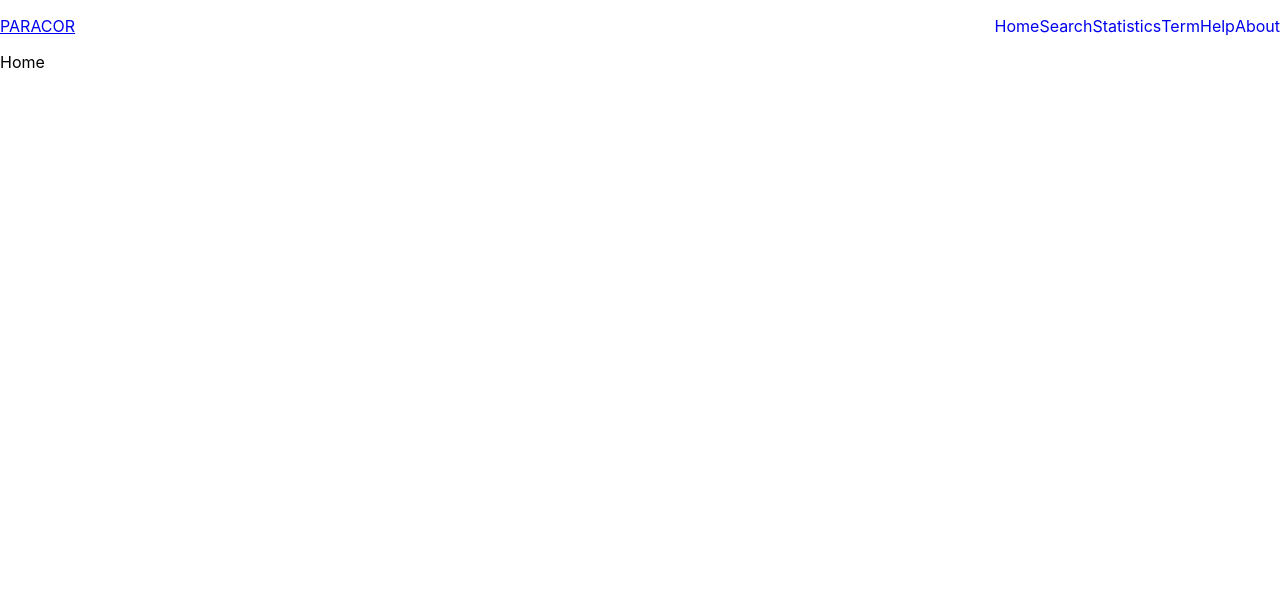
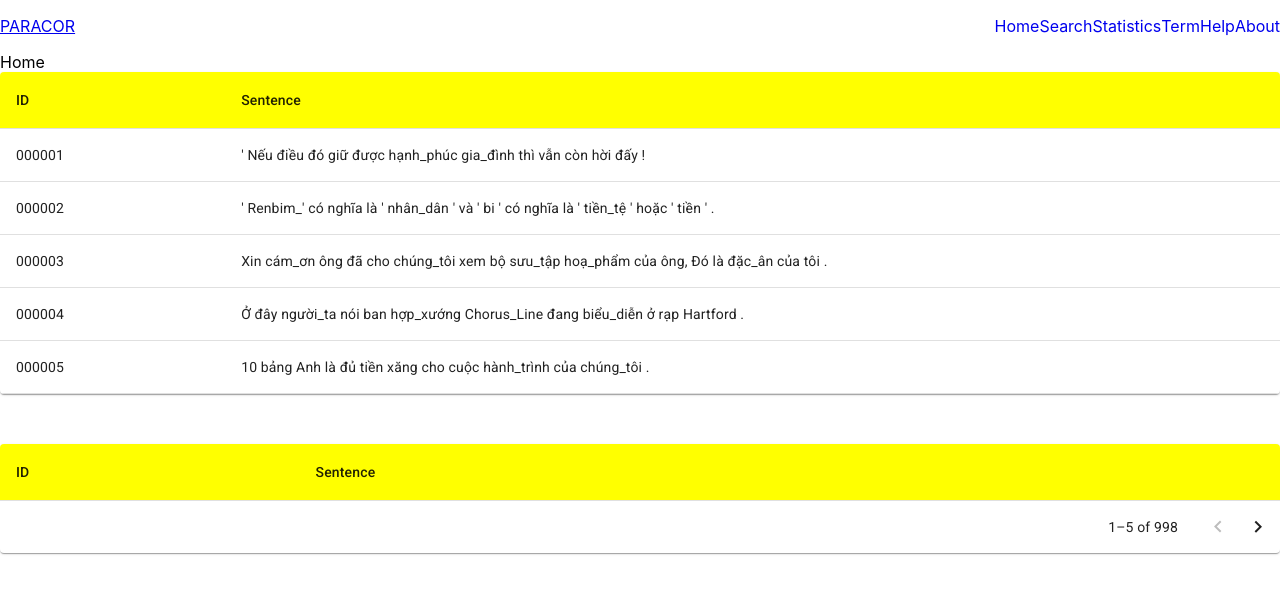
Before and after one commit to thanhdat1902/NLP_Dictionary, a React (Create React App) app: page / in a window 1280 px wide. Shown: the top 594 px of the page. Built offline with nearby package versions, Linux system fonts and the light colour scheme.

Commit message:
add sentence UI and utils

```diff
--- a/public/index.html
+++ b/public/index.html
@@ -24,6 +24,14 @@
       work correctly both with client-side routing and a non-root public URL.
       Learn how to configure a non-root public URL by running `npm run build`.
     -->
+    <link
+      rel="stylesheet"
+      href="https://fonts.googleapis.com/css?family=Roboto:300,400,500,700&display=swap"
+    />
+    <link
+      rel="stylesheet"
+      href="https://fonts.googleapis.com/icon?family=Material+Icons"
+    />
     <title>React App</title>
   </head>
   <body>
--- a/src/pages/Home/index.js
+++ b/src/pages/Home/index.js
@@ -1,10 +1,12 @@
 import React from 'react';
 import Header from "../../components/header";
+import StickyHeadTable from '../Table';
 const HomePage = (props) => {
     return (
         <div>
             <Header></Header>
             Home
+            <StickyHeadTable></StickyHeadTable>
         </div>
     );
 }
--- /dev/null
+++ b/src/pages/Table/index.js
@@ -0,0 +1,139 @@
+import React, { useEffect } from "react";
+import Paper from "@mui/material/Paper";
+import Table from "@mui/material/Table";
+import TableBody from "@mui/material/TableBody";
+import TableCell from "@mui/material/TableCell";
+import TableContainer from "@mui/material/TableContainer";
+import TableHead from "@mui/material/TableHead";
+import TablePagination from "@mui/material/TablePagination";
+import TableRow from "@mui/material/TableRow";
+import DataUtils from "../../utils/utils";
+
+const columns = [
+  { id: "id", label: "ID", minWidth: 100 },
+  { id: "sentence", label: "Sentence", minWidth: 400 },
+];
+
+
+export default function StickyHeadTable() {
+  const [page, setPage] = React.useState(0);
+  const [rowsPerPage, setRowsPerPage] = React.useState(5);
+  const [rowsVN, setRowsVN] = React.useState([]);
+  const [rowsEN, setRowsEN] = React.useState([]);
+
+  useEffect(() => {
+      const fetchData = async () => {
+        let tmp = await DataUtils.getListSentence();
+        setRowsVN(tmp);
+      }
+      fetchData();
+  }, []);
+  const handleChangePage = (event, newPage) => {
+    setPage(newPage);
+  };
+
+  const handleChangeRowsPerPage = (event) => {
+    setRowsPerPage(+event.target.value);
+    setPage(0);
+  };
+
+  return (
+    <>
+      <Paper sx={{ width: "100%", overflow: "hidden" }}>
+        <TableContainer sx={{ maxHeight: 440 }}>
+          <Table stickyHeader aria-label="sticky table">
+            <TableHead>
+              <TableRow>
+                {columns.map((column) => (
+                  <TableCell
+                    key={column.id}
+                    align={column.align}
+                    style={{
+                      minWidth: column.minWidth,
+                      backgroundColor: "yellow",
+                    }}
+                  >
+                    {column.label}
+                  </TableCell>
+                ))}
+              </TableRow>
+            </TableHead>
+            <TableBody>
+              {rowsVN?.slice(page * rowsPerPage, page * rowsPerPage + rowsPerPage)?.map((row) => {
+                  return (
+                    <TableRow hover role="checkbox" tabIndex={-1} key={row.id}>
+                      {columns.map((column) => {
+                        const value = row[column.id];
+                        return (
+                          <TableCell key={column.id} align={column.align}>
+                            {column.format && typeof value === "number"
+                              ? column.format(value)
+                              : value}
+                          </TableCell>
+                        );
+                      })}
+                    </TableRow>
+                  );
+                })}
+            </TableBody>
+          </Table>
+        </TableContainer>
+      </Paper>
+
+      <Paper
+        style={{ marginTop: 50 }}
+        sx={{ width: "100%", overflow: "hidden" }}
+      >
+        <TableContainer sx={{ maxHeight: 440 }}>
+          <Table stickyHeader aria-label="sticky table">
+            <TableHead>
+              <TableRow>
+                {columns.map((column) => (
+                  <TableCell
+                    key={column.id}
+                    align={column.align}
+                    style={{
+                      minWidth: column.minWidth,
+                      backgroundColor: "yellow",
+                    }}
+                  >
+                    {column.label}
+                  </TableCell>
+                ))}
+              </TableRow>
+            </TableHead>
+            <TableBody>
+              {rowsEN
+                ?.slice(page * rowsPerPage, page * rowsPerPage + rowsPerPage)
+                ?.map((row) => {
+                  return (
+                    <TableRow hover role="checkbox" tabIndex={-1} key={row.id}>
+                      {columns.map((column) => {
+                        const value = row[column.id];
+                        return (
+                          <TableCell key={column.id} align={column.align}>
+                            {column.format && typeof value === "number"
+                              ? column.format(value)
+                              : value}
+                          </TableCell>
+                        );
+                      })}
+                    </TableRow>
+                  );
+                })}
+            </TableBody>
+          </Table>
+        </TableContainer>
+        <TablePagination
+          rowsPerPageOptions={[5]}
+          component="div"
+          count={rowsVN.length}
+          rowsPerPage={rowsPerPage}
+          page={page}
+          onPageChange={handleChangePage}
+          onRowsPerPageChange={handleChangeRowsPerPage}
+        />
+      </Paper>
+    </>
+  );
+}
--- /dev/null
+++ b/src/utils/utils.js
@@ -0,0 +1,44 @@
+import axios from 'axios';
+
+const getSentenceOrder = (id) => {
+    return id.substring(2,id.length-2);
+}
+const DataUtils = () => {
+    const getListSentence = () => {
+        return axios.get('data/vn.json')
+        .then(res => {
+            const sentenceArray = [];
+            let currentSentence = "";
+            let currentIdx = 0;
+            let sentenceOrder;
+            res.data.map(item => {
+                if(parseInt(getSentenceOrder(item.id)) === currentIdx) {
+                    currentSentence+= " " + item.word;
+                    sentenceOrder = getSentenceOrder(item.id);
+                } else {
+                    if(currentIdx!=0) {
+                        sentenceArray.push({
+                            id: sentenceOrder,
+                            sentence: currentSentence
+                        })
+                    }
+                    currentIdx++;
+                    currentSentence = "";
+                    currentSentence+= item.word;
+                }
+
+            })
+            console.log(sentenceArray)
+            return sentenceArray;
+
+        })
+        .catch(err => {
+            console.log(err);
+        })
+    }
+
+    return {
+        getListSentence: getListSentence
+    }
+}
+export default DataUtils();
```
Also changed, not shown: package.json (+6 -1 lines), public/data/en.json (renamed from src/data/en.json), public/data/vn.json (renamed from src/data/vn.json), 1 other file (tests, documents, lock files or other folders).
